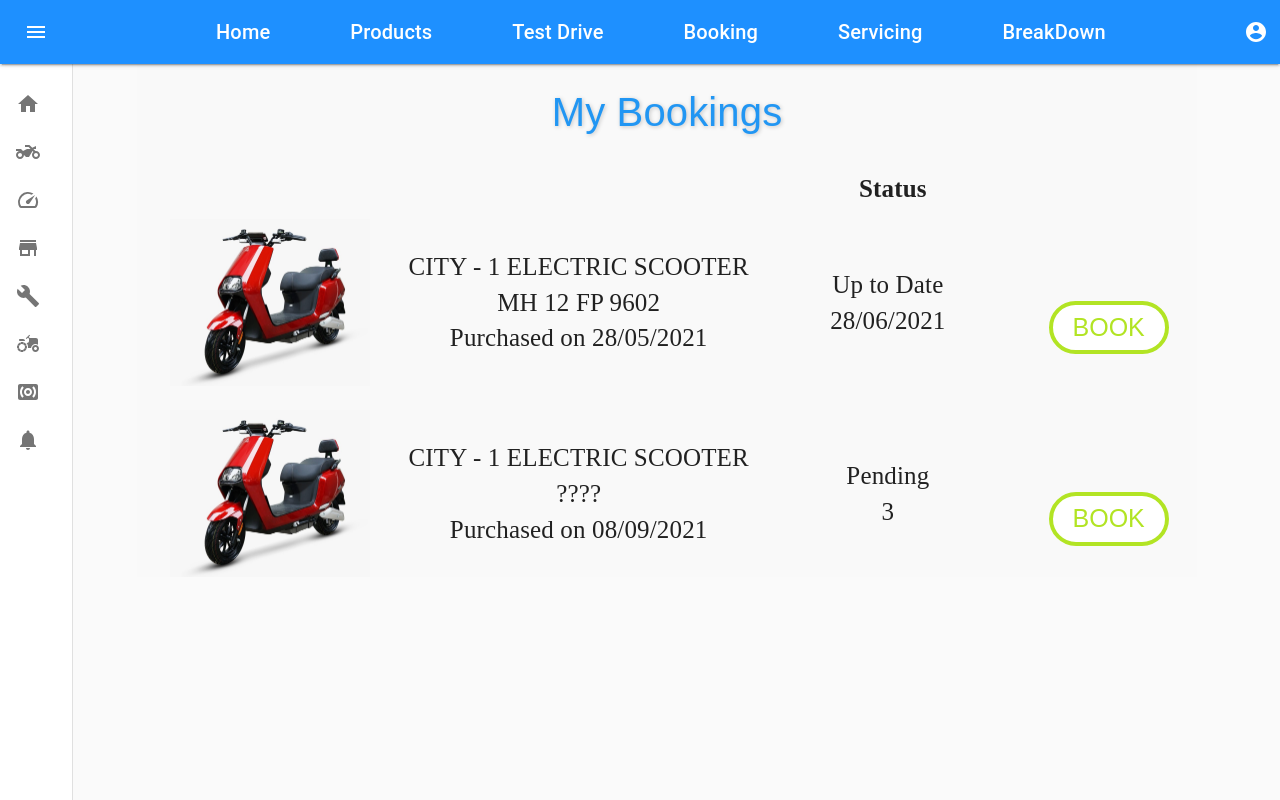
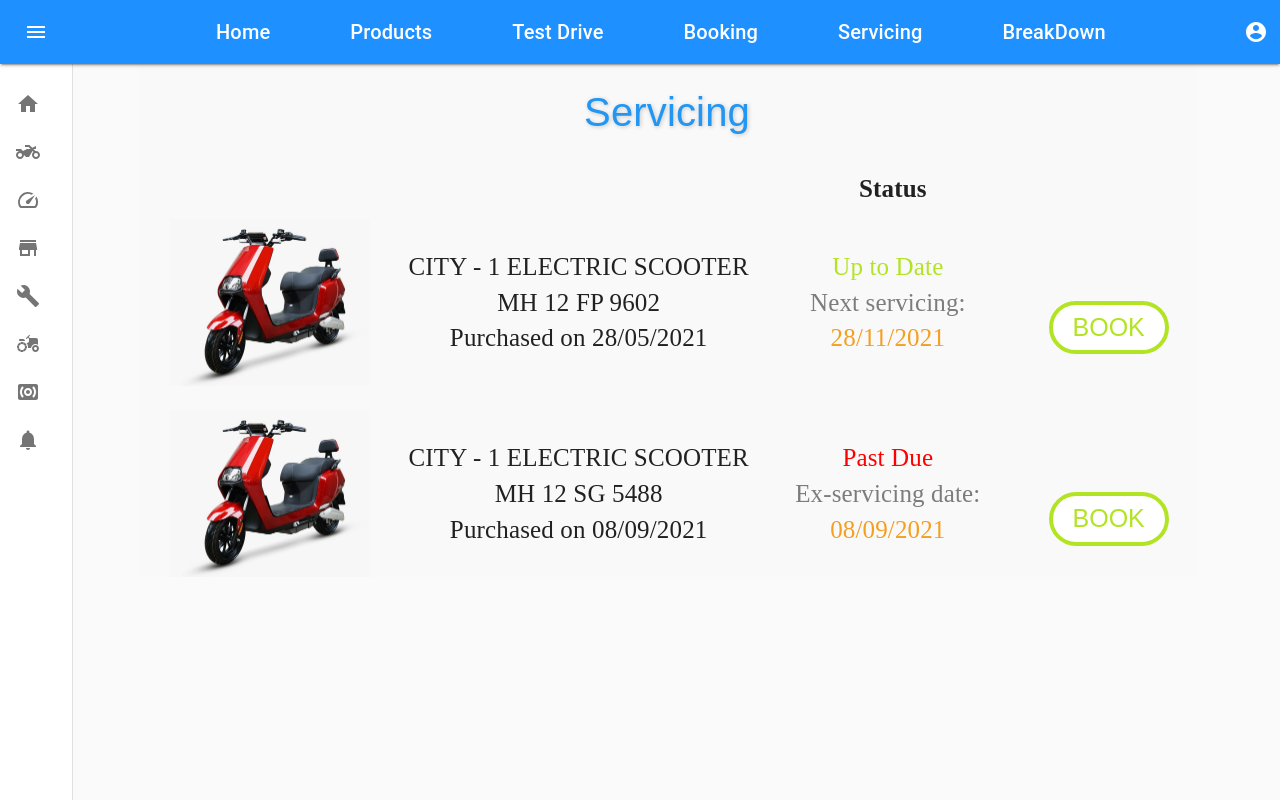
Before and after one commit to RoninS28/ROBIN_Website, a React (Create React App) app in the folder client/: page /servicing in a window 1280 px wide. Built offline with nearby package versions, Linux system fonts and the light colour scheme.

Commit message:
edit servicing page

```diff
--- a/client/src/Customer/Pages/Servicing.js
+++ b/client/src/Customer/Pages/Servicing.js
@@ -101,9 +101,9 @@ const Servicing = () => {
             id: 2,
             imagesrc: "v2",
             model: "CITY - 1 ELECTRIC SCOOTER",
-            plateNumber: "????",
+            plateNumber: "MH 12 SG 5488",
             purchaseDate: "08/09/2021",
-            status: "Pending",
+            status: "Past Due",
             stage: "3",
             deliveryDate: "28/06/2021",
             exServicingDate: "08/09/2021",
@@ -115,7 +115,12 @@ const Servicing = () => {
 
     const history = useHistory()
 
-
+    const pastDueStyle = {
+        color: 'red',
+    }
+    const upToDateStyle = {
+        color: '#B2E424',
+    }
 
 
     return (
@@ -123,7 +128,7 @@ const Servicing = () => {
 
 
             <div className={classes.heading}>
-                My Bookings
+                Servicing
             </div>
             <Grid container spacing={3} justifyContent="flex-end" className={classes.statusRow}>
                 <Grid item xs={5} md={3} lg={3} xl={3} justifyContent="flex-end" >
@@ -179,11 +184,14 @@ const Servicing = () => {
                             <Grid item spacing={3} key={item.plateNumber} xs={4} md={3} lg={3} xl={3} className={classes.statusColumn} >
                                 <div className="statusColumn">
 
-                                    <div>
+                                    <div style={item.status == 'Past Due' ? pastDueStyle : upToDateStyle}>
                                         {item.status}
                                     </div>
-                                    <div>
-                                        {item.status == 'Pending' ? item.stage : item.deliveryDate}
+                                    <div style={{ color: 'rgba(0,0,0,0.5)' }}>
+                                        {item.status == 'Past Due' ? "Ex-servicing date:" : "Next servicing:"}
+                                    </div>
+                                    <div style={{ color: '#F49F20' }}>
+                                        {item.status == 'Past Due' ? item.exServicingDate : item.nextServicingDate}
                                     </div>
                                 </div>
                             </Grid>
--- a/client/src/Customer/Pages/ServicingBook.js
+++ b/client/src/Customer/Pages/ServicingBook.js
@@ -59,7 +59,7 @@ const ServicingBook = (props) => {
             id: 2,
             imagesrc: v2,
             model: "CITY - 1 ELECTRIC SCOOTER",
-            plateNumber: "????",
+            plateNumber: "MH 12 SG 5488",
             purchaseDate: "08/09/2021",
             status: "Pending",
             stage: "3",
--- a/client/src/Customer/Pages/ServicingConfirm.js
+++ b/client/src/Customer/Pages/ServicingConfirm.js
@@ -65,7 +65,7 @@ const useStyles = makeStyles((theme) => {
         },
         grids: {
             width: '100%',
-            flexGrow: "1", marginTop:"20px"
+            flexGrow: "1", marginTop: "20px"
         },
         image: {
             alignItems: 'self',
@@ -81,7 +81,7 @@ const ServicingConfirm = () => {
     const myBookingsList = [
         {
             imagesrc: "v2",
-            owner: "Rohan Shiveshwarkar",
+            owner: "Dhananjay Mahajan",
             model: "CITY - 1 ELECTRIC SCOOTER",
             chasis: "xxxxxxxxxxxx",
             plateNumber: "MH 12 FP 9602",
@@ -160,7 +160,7 @@ const ServicingConfirm = () => {
 
             </div>
 
-            <div className="container mx-auto px-4 h-full" style={{ backgroundColor: "" , marginTop:"40px", fontSize:"25px"}}>
+            <div className="container mx-auto px-4 h-full" style={{ backgroundColor: "", marginTop: "40px", fontSize: "25px" }}>
                 <div className="flex content-center items-center justify-center h-full">
                     <div className="w-full lg:w-8/12 mt-10 px-4">
                         <form>
@@ -234,7 +234,7 @@ const ServicingConfirm = () => {
                                 <button
                                     className="w-full lg:w-6/12 text-black text-xl font-bold uppercase px-6 py-3  mr-1 mb-1 w-full ease-linear transition-all duration-150"
                                     type="button"
-                                    style={{ backgroundColor: "white" , borderRadius:"15px", borderColor:"#FFD700", borderWidth:"5px"}}
+                                    style={{ backgroundColor: "white", borderRadius: "15px", borderColor: "#FFD700", borderWidth: "5px" }}
                                 >
                                     Confirm Appointment
                                 </button>
```
